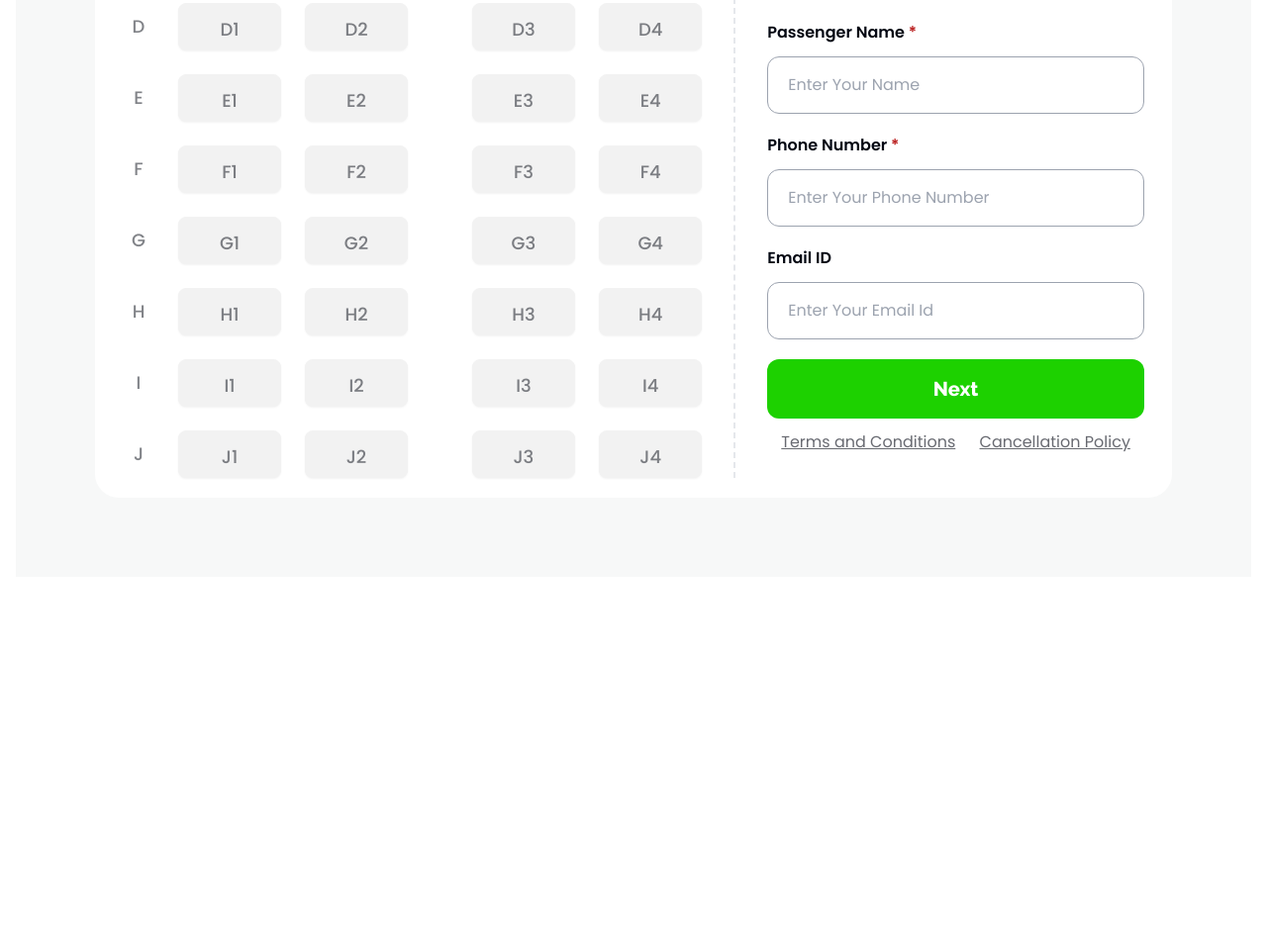
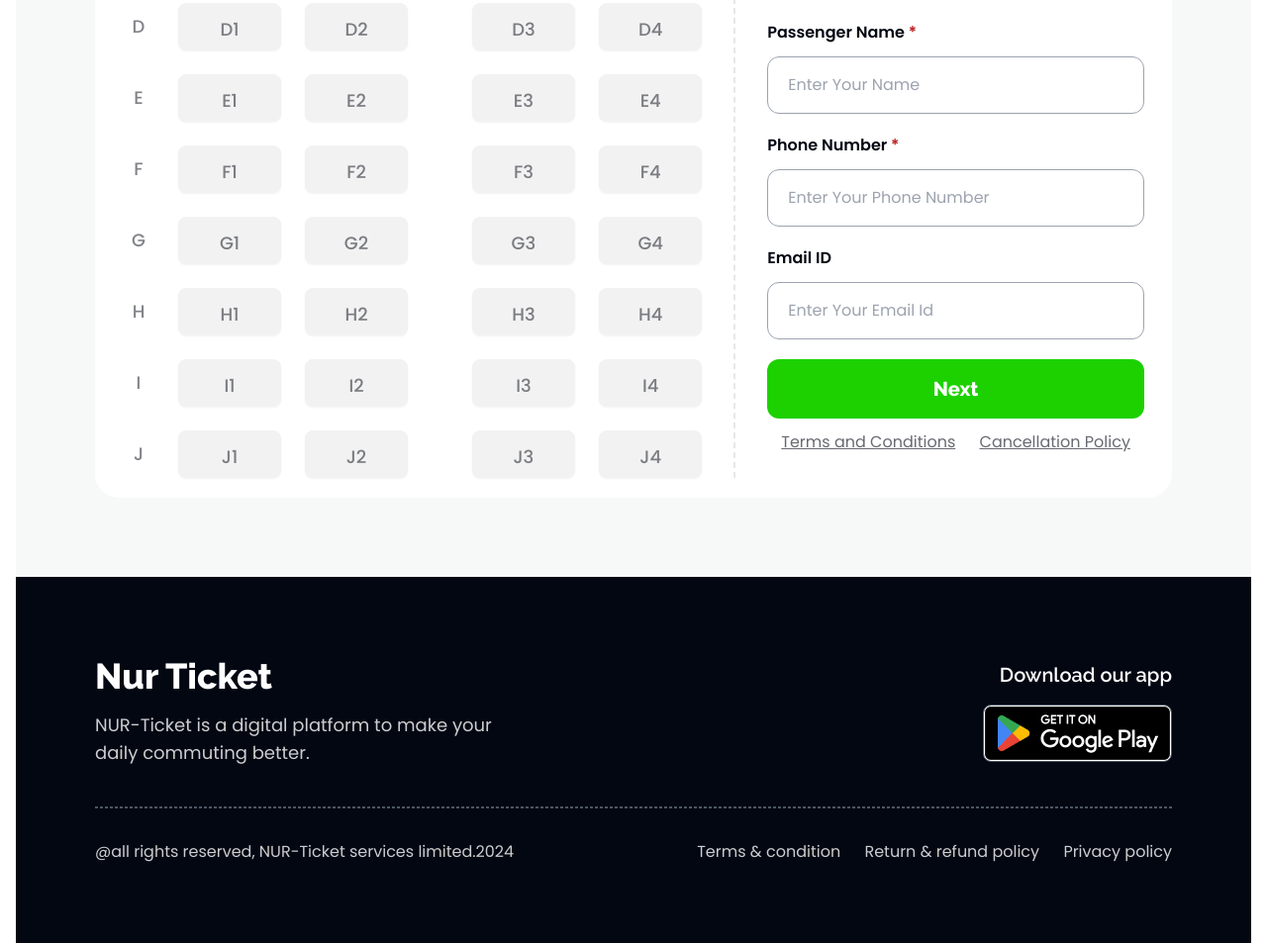
Before and after one commit to nuralom787/NUR-TRAVEL, a plain HTML site: page index.html in a window 1280 px wide. Shown: the part 2496-3449 px from the top of the page at 99% size. Before the commit the page ends 3079 px from the top, so only its background shows below. Drawn offline with nearby package versions, Linux system fonts and the light colour scheme.

Commit message:
All Section Design Complete With Fully Responsive

```diff
--- a/index.html
+++ b/index.html
@@ -20,6 +20,8 @@
 </head>
 
 <body class="max-w-7xl mx-auto px-4 bg-white font-raleway">
+
+    <!-- Header -->
     <header>
         <!-- Header/Nav Section -->
         <div class="navbar bg-base-100 md:px-12 lg:px-12">
@@ -40,7 +42,7 @@
                         <li>Search</li>
                     </ul>
                 </div>
-                <h1 class="text-4xl font-extrabold font-raleway">Nur Ticket</h1>
+                <h1 class="text-2xl lg:text-4xl font-bold lg:font-extrabold font-raleway">Nur Ticket</h1>
             </div>
             <div class="navbar-center hidden lg:flex">
                 <ul class="menu menu-horizontal px-1 space-x-10">
@@ -59,6 +61,8 @@
             </div>
         </div>
     </header>
+
+    <!-- Main -->
     <main>
         <!-- Start Banner Section -->
         <section class="banner">
@@ -400,8 +404,8 @@
                 </div>
 
                 <!-- Summery Section Start -->
-                <div class="font-raleway w-2/5 pl-8 space-y-4">
-                    <h1 class="font-semibold text-2xl">Summery</h1>
+                <div class="font-raleway w-full lg:w-2/5 p-0 lg:pl-8 space-y-4">
+                    <h1 class="font-semibold text-2xl text-center lg:text-start mt-10 lg:mt-0">Summery</h1>
                     <hr class="border border-dashed">
 
                     <!-- Summery Section body Start -->
@@ -441,7 +445,7 @@
                             </div>
 
                             <!-- Discount Coupon Apply Option -->
-                            <div class="bg-white px-2 py-2 my-2 rounded-xl space-x-3">
+                            <div class="bg-white px-0 lg:px-2 py-2 my-2 rounded-xl lg:space-x-3">
                                 <input class="text-sm px-2 py-2 mx-3 outline-0" type="text"
                                     placeholder="Have any coupon?">
                                 <button class="px-4 py-2 bg-[#1DD100] text-white text-base font-semibold rounded-lg">
@@ -487,25 +491,30 @@
             </div>
         </section>
     </main>
-    <footer class="hidden font-poppins bg-[#030712] p-20">
-        <div class="flex justify-between items-center text-white">
+
+    <!-- Footer -->
+    <footer class="font-poppins bg-[#030712] p-8 lg:p-20">
+        <div
+            class="flex flex-col lg:flex-row justify-between items-start lg:items-center text-white space-y-8 lg:space-y-0">
             <div>
                 <h1 class="font-raleway font-extrabold text-4xl mb-4">Nur Ticket</h1>
-                <p class="text-lg text-[#FFFFFFCC]">NUR-Ticket is a digital platform to make your <br> daily commuting
+                <p class="text-lg text-[#FFFFFFCC]">NUR-Ticket is a digital platform to make your <br
+                        class="hidden lg:block"> daily commuting
                     better.</p>
             </div>
             <div>
-                <h1 class="font-raleway font-semibold text-xl mb-4 text-right">Download our app</h1>
+                <h1 class="font-raleway font-semibold text-xl mb-4 lg:text-right">Download our app</h1>
                 <img class="border border-gray-600 rounded-lg" src="images/playstore.jpg" alt="">
             </div>
         </div>
         <hr class="border border-gray-600 border-dashed mt-10 mb-8">
-        <div class="flex justify-between items-center text-[#FFFFFFCC]">
-            <span>@all rights reserved, NUR-Ticket services limited.2024</span>
-            <div class="space-x-5">
-                <span>Terms & condition</span>
-                <span>Return & refund policy</span>
-                <span>Privacy policy</span>
+        <div
+            class="flex flex-col-reverse lg:flex-row justify-between lg:items-center gap-8 lg:gap-0 space-y-4 lg:space-y-0 text-[#FFFFFFCC]">
+            <span class="text-center lg:text-start">@all rights reserved, NUR-Ticket services limited.2024</span>
+            <div class="lg:space-x-5">
+                <span class="block lg:inline">Terms & condition</span>
+                <span class="block lg:inline">Return & refund policy</span>
+                <span class="block lg:inline">Privacy policy</span>
             </div>
         </div>
     </footer>
```
